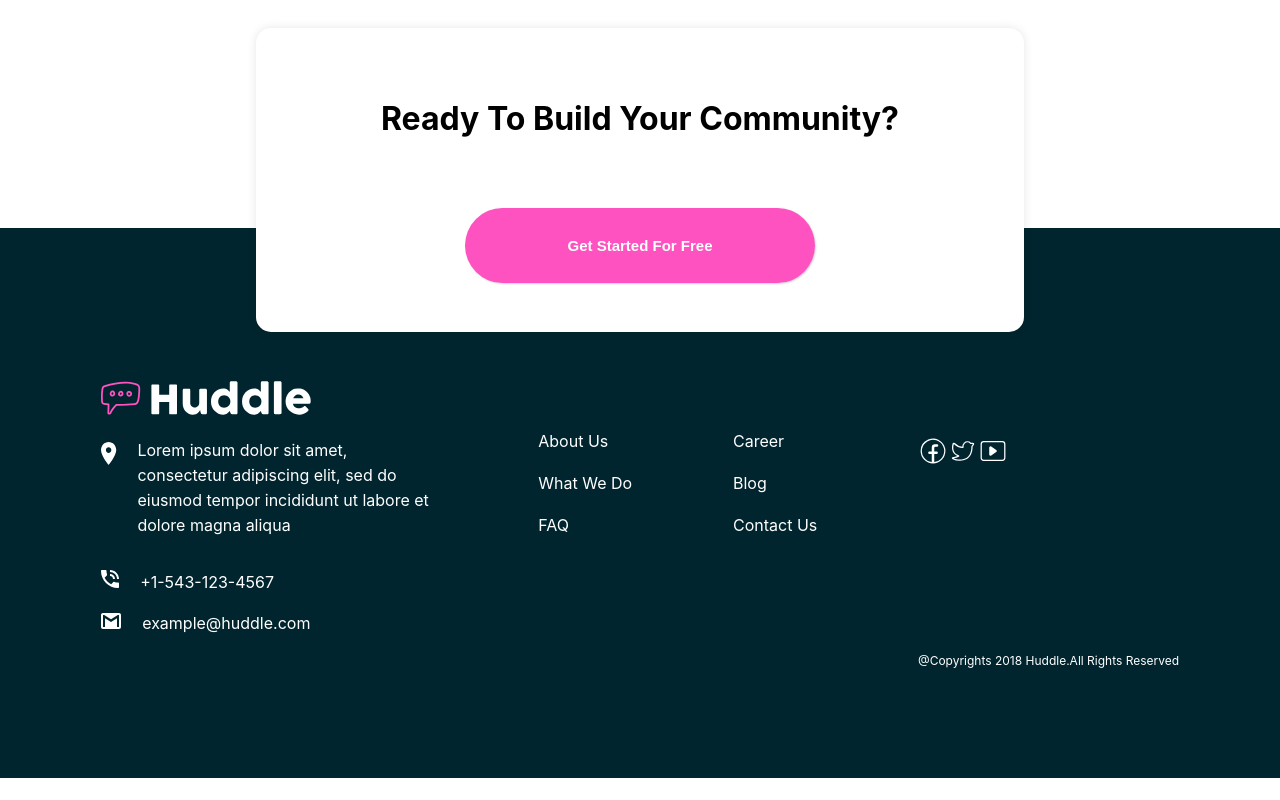
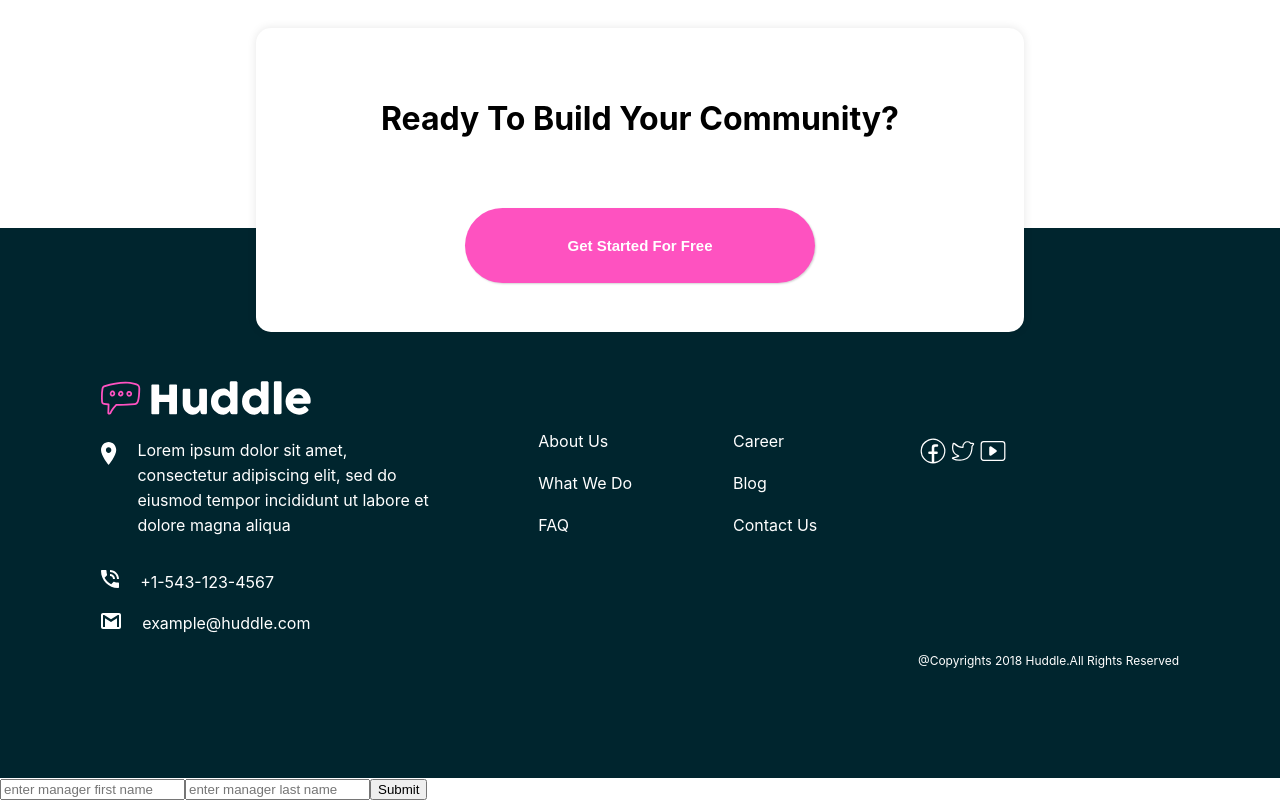
Before and after one commit to VishalGcod/React-Redux, a React (Create React App) app: page / in a window 1280 px wide. Shown: the part 2282-3082 px from the top of the page. Before the commit the page ends 3060 px from the top, so only its background shows below. Built offline with nearby package versions, Linux system fonts and the light colour scheme.

Commit message:
rest works

```diff
--- a/src/App.js
+++ b/src/App.js
@@ -8,7 +8,7 @@ import { ProtectedRoute } from "./ProtectedRoutePrac";
 import { DrawerView } from "./newDrawerPrac";
 
 function App() {
-  const[btnLog,setBtnLog]=useState(false)
+  const[btnLog,setBtnLog]=useState(true)
   return (
     <div className="App">
       <Router>
--- a/src/ProtectedRoutePrac.js
+++ b/src/ProtectedRoutePrac.js
@@ -31,6 +31,7 @@ export const Comp2 = ({setBtnLog ,btnLog}) => {
     <Form.Item
       label="Username"
       name="username"
+      className="textInput"
       rules={[{ required: true, message: 'Please input your username!' }]}
     >
       <Input />
--- a/src/antDesignDropdown.js
+++ b/src/antDesignDropdown.js
@@ -109,7 +109,7 @@ export const Dropdown = () => {
 
       {formVis && (
         <form onSubmit={handleFormSubmit}>
-          <input onChange={inputInformations} value={formData.fname} name="fname" type="text" placeholder="enter manager first name"></input>
+          <input id="input-name" onChange={inputInformations} value={formData.fname} name="fname" type="text" placeholder="enter manager first name"></input>
           <input onChange={inputInformations} value={formData.lname} name="lname" type="text" placeholder="enter manager last name"></input>
           <input onChange={inputInformations} value={formData.mail} name="mail" type="email" placeholder="enter manager email"></input>
           <button type="submit">Submit</button>
--- a/src/huddleLandingPage.js
+++ b/src/huddleLandingPage.js
@@ -9,6 +9,11 @@ export const LandingPage = ({btnLog, setBtnLog}) => {
       <MainPage btnLog={btnLog} setBtnLog={setBtnLog}/>
       <HuddleBody/>
       <HuddleFooter/>
+      <form>
+          <input id="input-name" maxLength={10} name="fname" type="text" placeholder="enter manager first name"></input>
+          <input name="lname" id="input-pass" type="text" placeholder="enter manager last name"></input>
+          <button id="submit-button" type="submit">Submit</button>
+        </form>
     </div>
   );
 };
--- a/src/huddleMainPage.js
+++ b/src/huddleMainPage.js
@@ -30,7 +30,7 @@ export const MainPage = ({setBtnLog,btnLog}) => {
             <LogoImage src={hudLogo} alt="huddleLogo"></LogoImage>
           </DivFlex>
           <DivFlex>
-            <Button1 onClick={DropDown}>Try it Free</Button1>
+            <Button1 data-test="my-button" onClick={DropDown}>Try it Free</Button1>
           </DivFlex>
           {dropDown && (
             <section>
```
Also changed, not shown: 1 other file (tests, documents, lock files or other folders).
